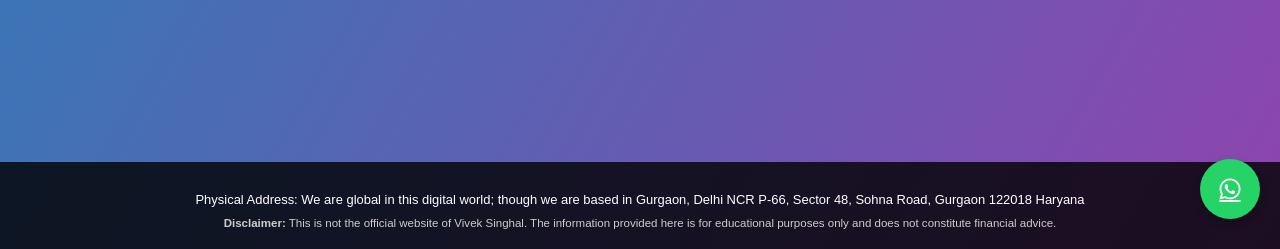
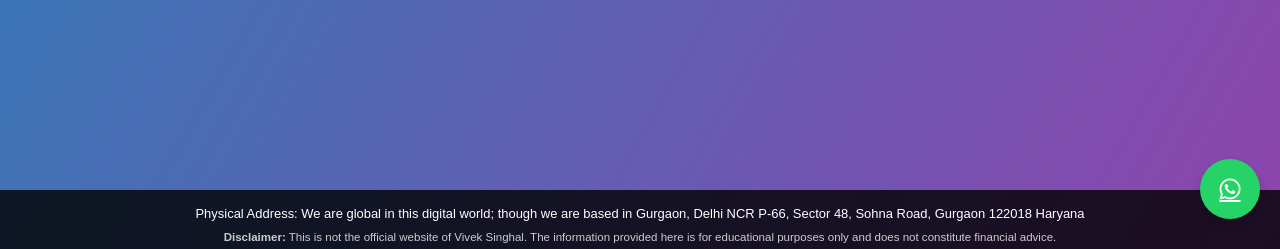
Before and after one commit to pcagentx/viveksir, a plain HTML site: page index.html in a window 1280 px wide. Shown: the part 551-800 px from the top of the page. Drawn offline with Linux system fonts and the light colour scheme.

Commit message:
Update index.html

```diff
--- a/index.html
+++ b/index.html
@@ -66,7 +66,7 @@
         }
         footer {
             background-color: rgba(0, 0, 0, 0.8);
-            padding: 20px;
+            padding: 6px;
             text-align: center;
 	font-size: 0.9em;
         }
```
